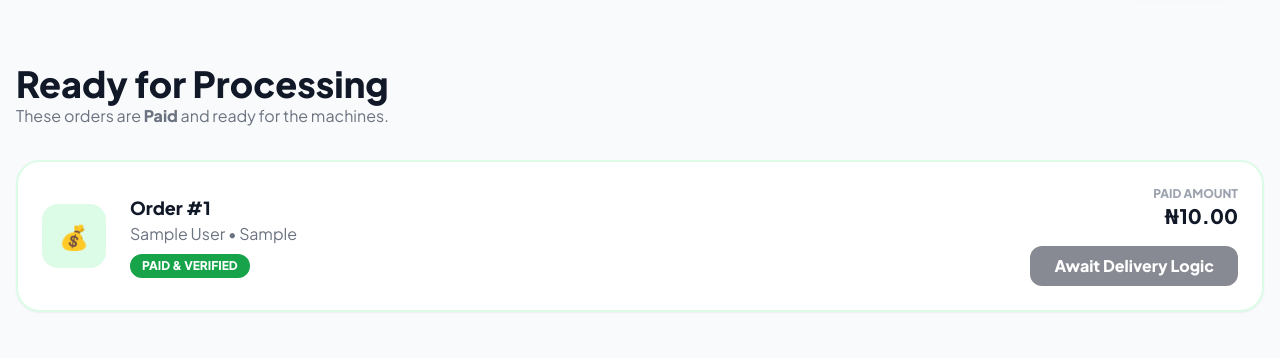
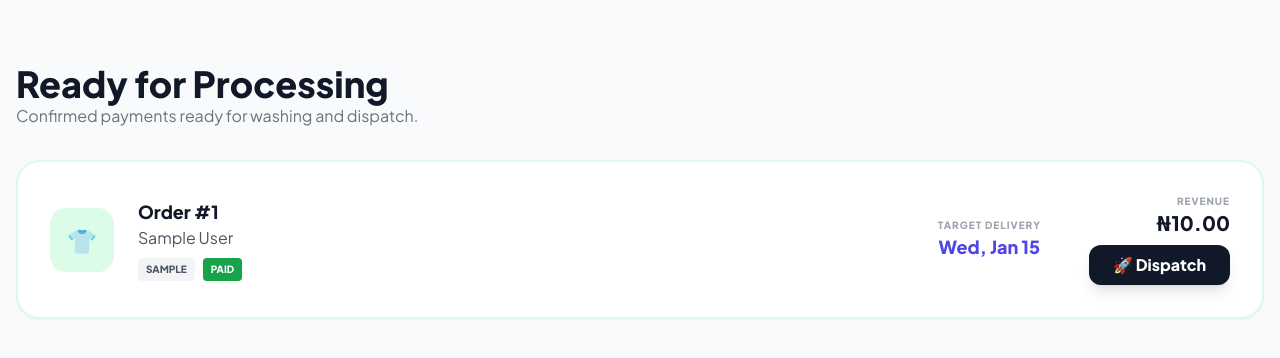
Before and after one commit to SotonyeObenney/LaundryManagementSystem, a Flask app: template app/templates/staff/paid-orders.html in a window 1280 px wide. Shown: the part 81-439 px from the top of the page. Run offline with Flask 3, Linux system fonts and the light colour scheme; the template is opened without the code that fills it: values that come from a table or form of the project are taken from there, others are empty; tables that the repository leaves empty hold one stand-in row (values such as "Sample post"); some libraries are stand-ins or nearby versions.

Commit message:
feat: implement automated delivery scheduling and staff dispatch-to-handover workflow

```diff
--- a/app/templates/staff/paid-orders.html
+++ b/app/templates/staff/paid-orders.html
@@ -3,35 +3,50 @@
 <div class="max-w-7xl mx-auto px-4 py-12">
     <div class="mb-8">
         <h1 class="text-4xl font-black text-gray-900">Ready for Processing</h1>
-        <p class="text-gray-500">These orders are <strong>Paid</strong> and ready for the machines.</p>
+        <p class="text-gray-500">Confirmed payments ready for washing and dispatch.</p>
     </div>
 
     <div class="grid grid-cols-1 gap-6">
         {% for order in orders %}
-        <div class="bg-white rounded-3xl border-2 border-green-100 shadow-sm p-6 flex justify-between items-center">
+        <div class="bg-white rounded-3xl border-2 border-green-100 shadow-sm p-8 flex flex-col md:flex-row justify-between items-center transition hover:border-green-300">
             <div class="flex items-center gap-6">
                 <div class="h-16 w-16 bg-green-100 rounded-2xl flex items-center justify-center text-2xl">
-                    💰
+                    👕
                 </div>
                 <div>
                     <h3 class="text-lg font-black text-gray-900">Order #{{ order.id }}</h3>
-                    <p class="text-gray-500">{{ order.customer.name }} • {{ order.service_type }}</p>
-                    <span class="inline-block mt-2 px-3 py-1 bg-green-600 text-white text-xs font-bold rounded-full uppercase">Paid & Verified</span>
+                    <p class="text-gray-600 font-medium">{{ order.customer.name }}</p>
+                    <div class="flex gap-2 mt-2">
+                        <span class="px-2 py-1 bg-gray-100 text-gray-600 text-[10px] font-bold rounded uppercase">{{ order.service_type }}</span>
+                        <span class="px-2 py-1 bg-green-600 text-white text-[10px] font-bold rounded uppercase">Paid</span>
+                    </div>
                 </div>
             </div>
 
-            <div class="text-right">
-                <p class="text-xs text-gray-400 uppercase font-bold">Paid Amount</p>
-                <p class="text-xl font-black text-gray-900">{{ order.total_price | currency }}</p>
-                <!-- This button will lead to Sprint 4 (Mark as Out for Delivery) -->
-                <button class="mt-4 px-6 py-2 bg-gray-900 text-white rounded-xl font-bold opacity-50 cursor-not-allowed">
-                    Await Delivery Logic
-                </button>
+            <div class="flex items-center gap-12 mt-6 md:mt-0">
+                <div class="text-center">
+                    <p class="text-[10px] text-gray-400 uppercase font-black tracking-widest">Target Delivery</p>
+                    <p class="text-lg font-black text-indigo-600">
+                        {{ order.delivery_date.strftime('%a, %b %d') if order.delivery_date else 'TBD' }}
+                    </p>
+                </div>
+
+                <div class="text-right">
+                    <p class="text-[10px] text-gray-400 uppercase font-black tracking-widest">Revenue</p>
+                    <p class="text-xl font-black text-gray-900">{{ order.total_price | currency }}</p>
+
+                    <!-- US 5.2: Mark Out for Delivery -->
+                    <form action="{{ url_for('staff.dispatch_order', order_id=order.id) }}" method="POST" class="mt-2">
+                        <button type="submit" class="w-full px-6 py-2 bg-gray-900 text-white rounded-xl font-bold hover:bg-indigo-600 transition shadow-lg">
+                            🚀 Dispatch
+                        </button>
+                    </form>
+                </div>
             </div>
         </div>
         {% else %}
         <div class="text-center py-20 bg-gray-50 rounded-3xl border-2 border-dashed border-gray-200">
-            <p class="text-gray-400 font-medium">No paid orders in the queue yet.</p>
+            <p class="text-gray-400 font-medium text-lg">The wash queue is empty. Good job!</p>
         </div>
         {% endfor %}
     </div>
--- a/app/utils/helper.py
+++ b/app/utils/helper.py
@@ -1,10 +1,13 @@
 from datetime import timedelta
 
-def calculate_delivery_date(payment_date):
+def calculate_delivery_date_with_cutoff(payment_date, cutoff_hour=16):
     """
     Assigns delivery to the next available Monday (0) or Thursday (3)
     after the payment_date.
     """
+    # If payment is after 4 PM (16:00), treat it as the next day's problem
+    if payment_date.hour >= cutoff_hour:
+        payment_date += timedelta(days=1)
     # 0=Mon, 1=Tue, 2=Wed, 3=Thu, 4=Fri, 5=Sat, 6=Sun
     current_weekday = payment_date.weekday()
 
```
Also changed, not shown: app/bookings/routes.py (+5 -3 lines), app/staff/routes.py (+35 -1 lines), app/templates/bookings/dashboard.html (+14 -4 lines), app/templates/staff/dashboard.html (+8 -4 lines), app/templates/staff/delivery-queue.html (added, +31 -0 lines).
